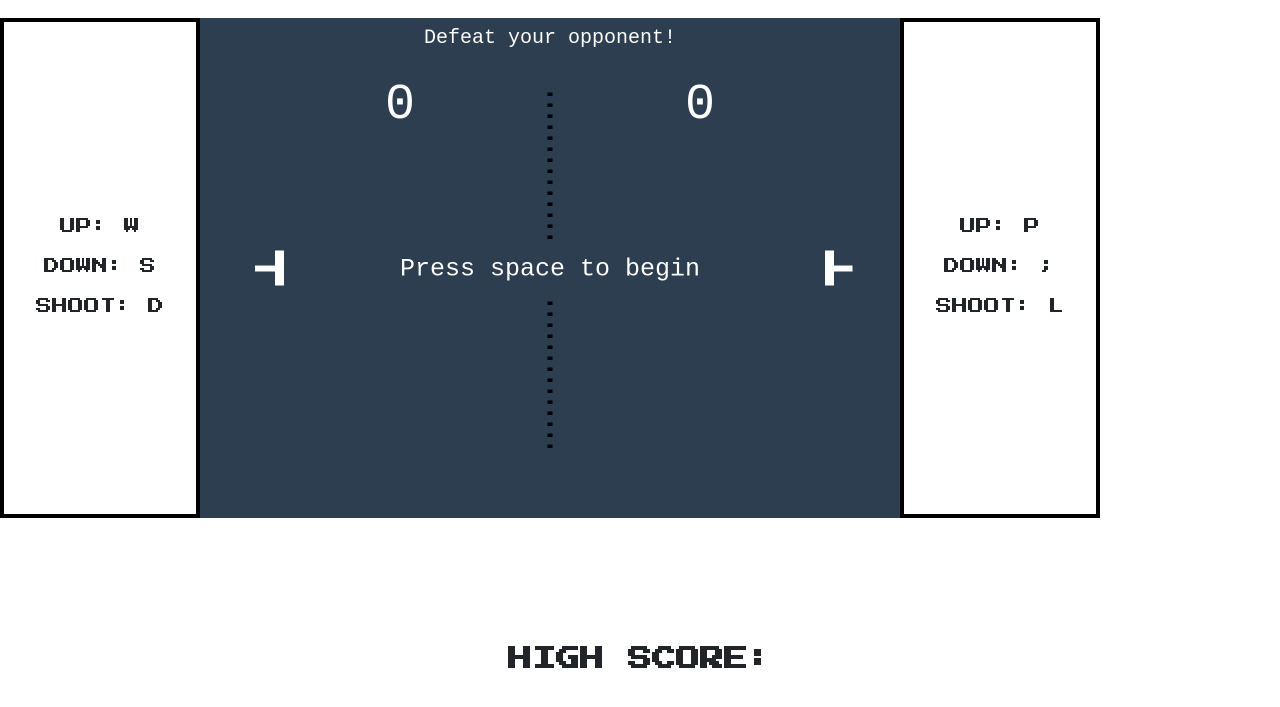
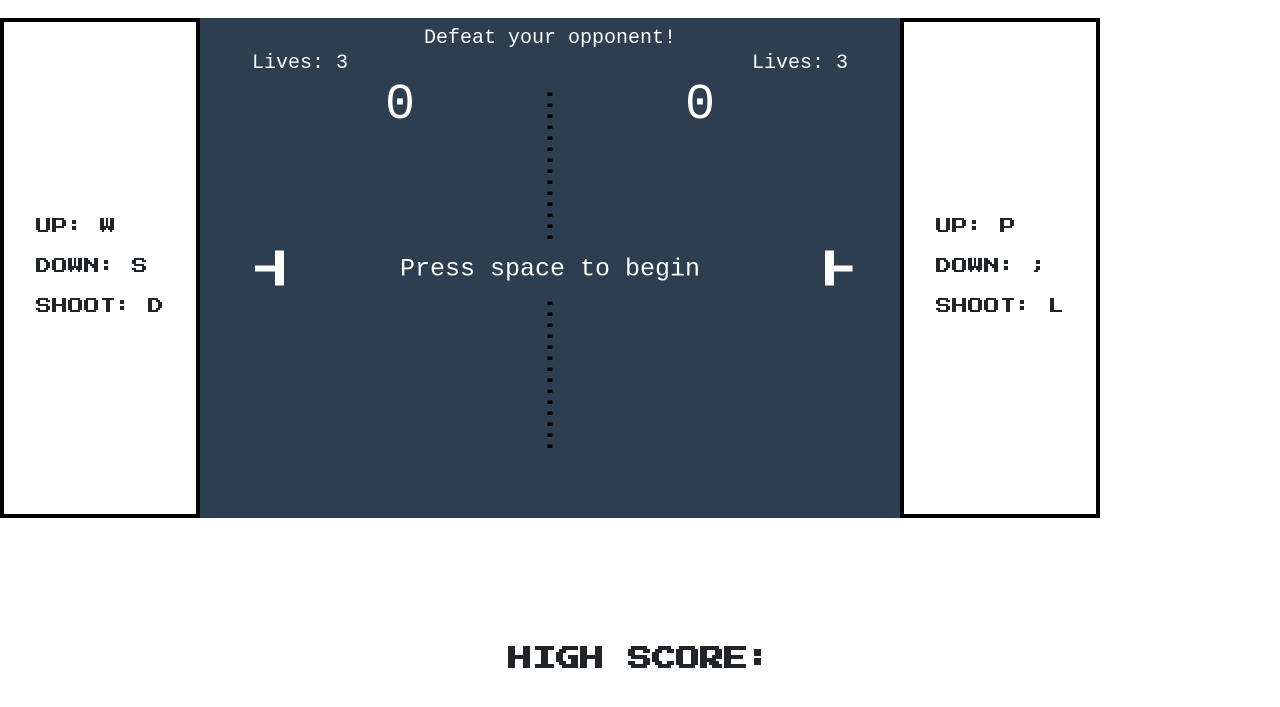
Before and after one commit to speedy012/Bullet-Pong-Frontend, a plain HTML site: page index.html in a window 1280 px wide. Shown: the part 51-758 px from the top of the page. Drawn offline with nearby package versions, Linux system fonts and the light colour scheme.

Commit message:
lives displayed

```diff
--- a/index.css
+++ b/index.css
@@ -2,7 +2,6 @@
   display: flex;
   width: 100%;
   padding-top: 1%;
-  text-align: center;
 }
 
 
--- a/src/index.js
+++ b/src/index.js
@@ -17,9 +17,20 @@ let colors = ['#1abc9c', '#2ecc71', '#3498db', '#e74c3c', '#9b59b6']
 //Create & Add Images
 let player1a = new Image()
 player1a.src = "./assets/MiniPlayerNormal.png"
-
 let player2a = new Image()
 player2a.src = "./assets/MiniPlayerNormal.png"
+let heart1a = new Image()
+heart1a.src = "./assets/FullHeart.png"
+let heart1b = new Image()
+heart1a.src = "./assets/FullHeart.png"
+let heart1c = new Image()
+heart1a.src = "./assets/FullHeart.png"
+let heart2a = new Image()
+heart1a.src = "./assets/FullHeart.png"
+let heart2b = new Image()
+heart1a.src = "./assets/FullHeart.png"
+let heart2c = new Image()
+heart1a.src = "./assets/FullHeart.png"
 
 // Music
 let sound = new Audio()
@@ -55,7 +66,6 @@ let Paddle = {
       score: 0,
       moveY: DIRECTION.IDLE,
       speed: 12,
-
     }
   }
 }
@@ -63,6 +73,12 @@ let Paddle = {
 //MiniPlayers object
 let MiniPlayer = {
   new: function(side){
+    let objectHeart1a = {x: 150, y: 20, width: 31, height: 31}
+    let objectHeart1b = {x: 100, y: 20, width: 31, height: 31}
+    let objectHeart1c = {x: 50, y: 20, width: 31, height: 31}
+    let objectHeart2a = {x: this.canvas.width - 150, y: 20, width: 31, height: 31}
+    let objectHeart2b = {x: this.canvas.width - 100, y: 20, width: 31, height: 31}
+    let objectHeart2c = {x: this.canvas.width - 50, y: 20, width: 31, height: 31}
     return {
       width: 35,
       height: 50,
@@ -70,12 +86,14 @@ let MiniPlayer = {
       y: (this.canvas.height/2) - 35,
       moveY: DIRECTION.IDLE,
       speed: 5,
-      lives: 3
+      lives: 3,
+      //add array of hearts
+      hearts: side === 'left' ? [objectHeart1a, objectHeart1b, objectHeart1c] : [objectHeart2a, objectHeart2b, objectHeart2c]
     }
   }
 }
 
-//creating bullets
+//bullet object
 let Bullet = {
   new: function(side){
     return{
@@ -112,7 +130,6 @@ let Game = {
     //add bullets
     this.bullet1 = Bullet.new.call(this, 'left')
     this.bullet2 = Bullet.new.call(this, 'right')
-
 
     //add ball
     this.ball = Ball.new.call(this)
@@ -413,7 +430,6 @@ let Game = {
       }
     }
 
-    //handle end of round transition (THIS WILL HAVE TO BE CHANGED)
     //check to see if player1 won the round
     if(this.player2a.lives === 0){
       //debugger
@@ -477,16 +493,14 @@ let Game = {
       this.player1.width,
       this.player1.height
     )
-
-
     //draw MiniPlayer1
     this.context.drawImage(
       player1a,
-
       this.player1a.x,
       this.player1a.y,
       this.player1a.width,
-      this.player1a.height
+      this.player1a.height,
+      //this.player1a.hearts
     )
     //draw bullet1
     this.context.fillRect(
@@ -509,7 +523,8 @@ let Game = {
       this.player2a.x,
       this.player2a.y,
       this.player2a.width,
-      this.player2a.height
+      this.player2a.height,
+      //this.player2a.hearts
     )
     //draw bullet2
     this.context.fillRect(
@@ -563,6 +578,19 @@ let Game = {
       'Defeat your opponent!' ,
       (this.canvas.width/2),
       50
+    )
+
+    //draw player1 lives(left)
+    this.context.fillText(
+      'Lives: ' + this.player1a.lives.toString(),
+      200,
+      100
+    )
+    //player2 lives
+    this.context.fillText(
+      'Lives: ' + this.player2a.lives.toString(),
+      this.canvas.width - 200,
+      100
     )
 
     //change font size for center score value
```
